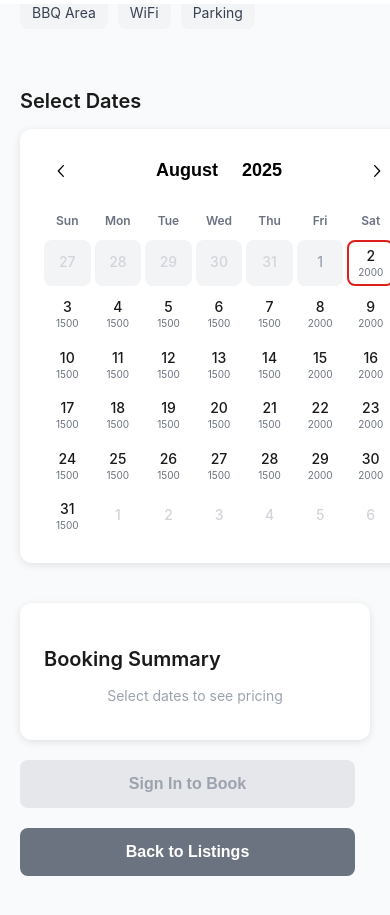
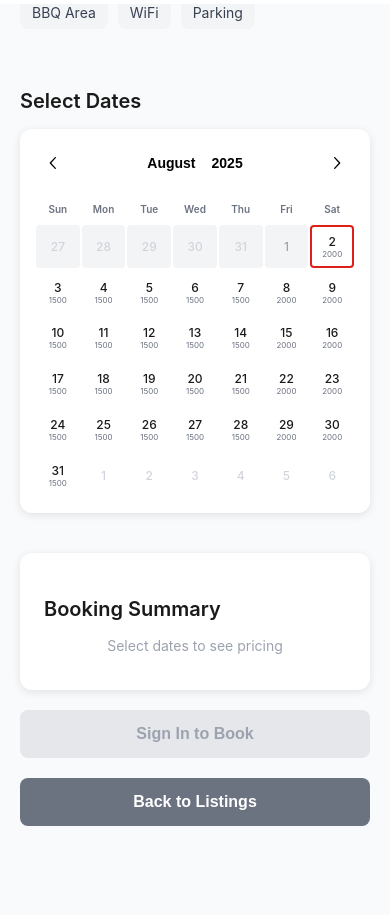
Before and after one commit to skyve-dev/skyve-wezo-radix, a React (Vite) app: page /villas/1 in a window 390 px wide. Shown: the part 840-1755 px from the top of the page. Built offline with nearby package versions, Linux system fonts and the light colour scheme.

Commit message:
Make `BookingCalendar` styles responsive for smaller screen sizes
- Adjust various style properties (padding, font size, grid spacing, etc.) in `BookingCalendar` to adapt based on screen width.
- Remove unused `marginRight` property from button styles in `VillaDetailsPage`.

```diff
--- a/src/components/common/BookingCalendar.tsx
+++ b/src/components/common/BookingCalendar.tsx
@@ -136,10 +136,10 @@ const BookingCalendar: React.FC<BookingCalendarProps> = ({
   const containerStyle: React.CSSProperties = {
     backgroundColor: 'white',
     borderRadius: '12px',
-    padding: '24px',
+    padding: window.innerWidth < 640 ? '16px' : '24px',
     boxShadow: '0 2px 8px rgba(0,0,0,0.1)',
     width: '100%',
-    maxWidth: '400px',
+    boxSizing: 'border-box',
   };
 
   const headerStyle: React.CSSProperties = {
@@ -171,9 +171,9 @@ const BookingCalendar: React.FC<BookingCalendarProps> = ({
     background: 'none',
     border: 'none',
     cursor: 'pointer',
-    padding: '4px 8px',
+    padding: window.innerWidth < 640 ? '2px 4px' : '4px 8px',
     borderRadius: '6px',
-    fontSize: '18px',
+    fontSize: window.innerWidth < 640 ? '14px' : '18px',
     fontWeight: '600',
     transition: 'background-color 0.2s',
   };
@@ -181,22 +181,22 @@ const BookingCalendar: React.FC<BookingCalendarProps> = ({
   const weekDaysStyle: React.CSSProperties = {
     display: 'grid',
     gridTemplateColumns: 'repeat(7, 1fr)',
-    gap: '4px',
+    gap: window.innerWidth < 640 ? '2px' : '4px',
     marginBottom: '8px',
   };
 
   const weekDayStyle: React.CSSProperties = {
     textAlign: 'center',
-    fontSize: '12px',
+    fontSize: window.innerWidth < 640 ? '10px' : '12px',
     fontWeight: '600',
     color: '#6b7280',
-    padding: '4px',
+    padding: window.innerWidth < 640 ? '2px' : '4px',
   };
 
   const daysGridStyle: React.CSSProperties = {
     display: 'grid',
     gridTemplateColumns: 'repeat(7, 1fr)',
-    gap: '4px',
+    gap: window.innerWidth < 640 ? '2px' : '4px',
   };
 
   const dayStyle = (date: Date): React.CSSProperties => {
@@ -215,7 +215,7 @@ const BookingCalendar: React.FC<BookingCalendarProps> = ({
       flexDirection: 'column',
       alignItems: 'center',
       justifyContent: 'center',
-      borderRadius: '8px',
+      borderRadius: window.innerWidth < 640 ? '4px' : '8px',
       cursor: isUnavailable ? 'not-allowed' : 'pointer',
       backgroundColor: isSelected ? colors.primary :
                       inRange ? `${colors.primary}20` :
@@ -230,9 +230,9 @@ const BookingCalendar: React.FC<BookingCalendarProps> = ({
   };
 
   const dayNumberStyle: React.CSSProperties = {
-    fontSize: '14px',
+    fontSize: window.innerWidth < 640 ? '12px' : '14px',
     fontWeight: '500',
-    marginBottom: '2px',
+    marginBottom: window.innerWidth < 640 ? '0' : '2px',
   };
 
   const priceStyle = (date: Date): React.CSSProperties => {
@@ -241,17 +241,20 @@ const BookingCalendar: React.FC<BookingCalendarProps> = ({
     const inRange = isDateInRange(date);
 
     return {
-      fontSize: '10px',
+      fontSize: window.innerWidth < 640 ? '8px' : '10px',
       fontWeight: '400',
       color: isSelected ? 'white' : inRange ? colors.primary : '#6b7280',
+      whiteSpace: 'nowrap',
+      overflow: 'hidden',
+      textOverflow: 'ellipsis',
     };
   };
 
   const monthGridStyle: React.CSSProperties = {
     display: 'grid',
-    gridTemplateColumns: 'repeat(3, 1fr)',
-    gap: '12px',
-    padding: '16px 0',
+    gridTemplateColumns: window.innerWidth < 640 ? 'repeat(2, 1fr)' : 'repeat(3, 1fr)',
+    gap: window.innerWidth < 640 ? '8px' : '12px',
+    padding: window.innerWidth < 640 ? '12px 0' : '16px 0',
   };
 
   const monthButtonStyle = (month: number): React.CSSProperties => {
@@ -260,13 +263,13 @@ const BookingCalendar: React.FC<BookingCalendarProps> = ({
                           new Date().getFullYear() === currentDate.getFullYear();
 
     return {
-      padding: '16px',
+      padding: window.innerWidth < 640 ? '12px' : '16px',
       borderRadius: '8px',
       border: 'none',
       cursor: 'pointer',
       backgroundColor: isCurrentMonth ? colors.primary : 'white',
       color: isCurrentMonth ? 'white' : '#1a1a1a',
-      fontSize: '14px',
+      fontSize: window.innerWidth < 640 ? '12px' : '14px',
       fontWeight: '500',
       transition: 'all 0.2s',
       boxShadow: '0 1px 3px rgba(0,0,0,0.1)',
@@ -277,13 +280,13 @@ const BookingCalendar: React.FC<BookingCalendarProps> = ({
     const isCurrentYear = year === new Date().getFullYear();
 
     return {
-      padding: '16px',
+      padding: window.innerWidth < 640 ? '12px' : '16px',
       borderRadius: '8px',
       border: 'none',
       cursor: 'pointer',
       backgroundColor: isCurrentYear ? colors.primary : 'white',
       color: isCurrentYear ? 'white' : '#1a1a1a',
-      fontSize: '14px',
+      fontSize: window.innerWidth < 640 ? '12px' : '14px',
       fontWeight: '500',
       transition: 'all 0.2s',
       boxShadow: '0 1px 3px rgba(0,0,0,0.1)',
--- a/src/pages/common/VillaDetailsPage.tsx
+++ b/src/pages/common/VillaDetailsPage.tsx
@@ -141,7 +141,6 @@ const VillaDetailsPage: React.FC = () => {
     border: 'none',
     borderRadius: '8px',
     cursor: 'pointer',
-    marginRight: '15px',
   };
 
   const secondaryButtonStyle: React.CSSProperties = {
```
